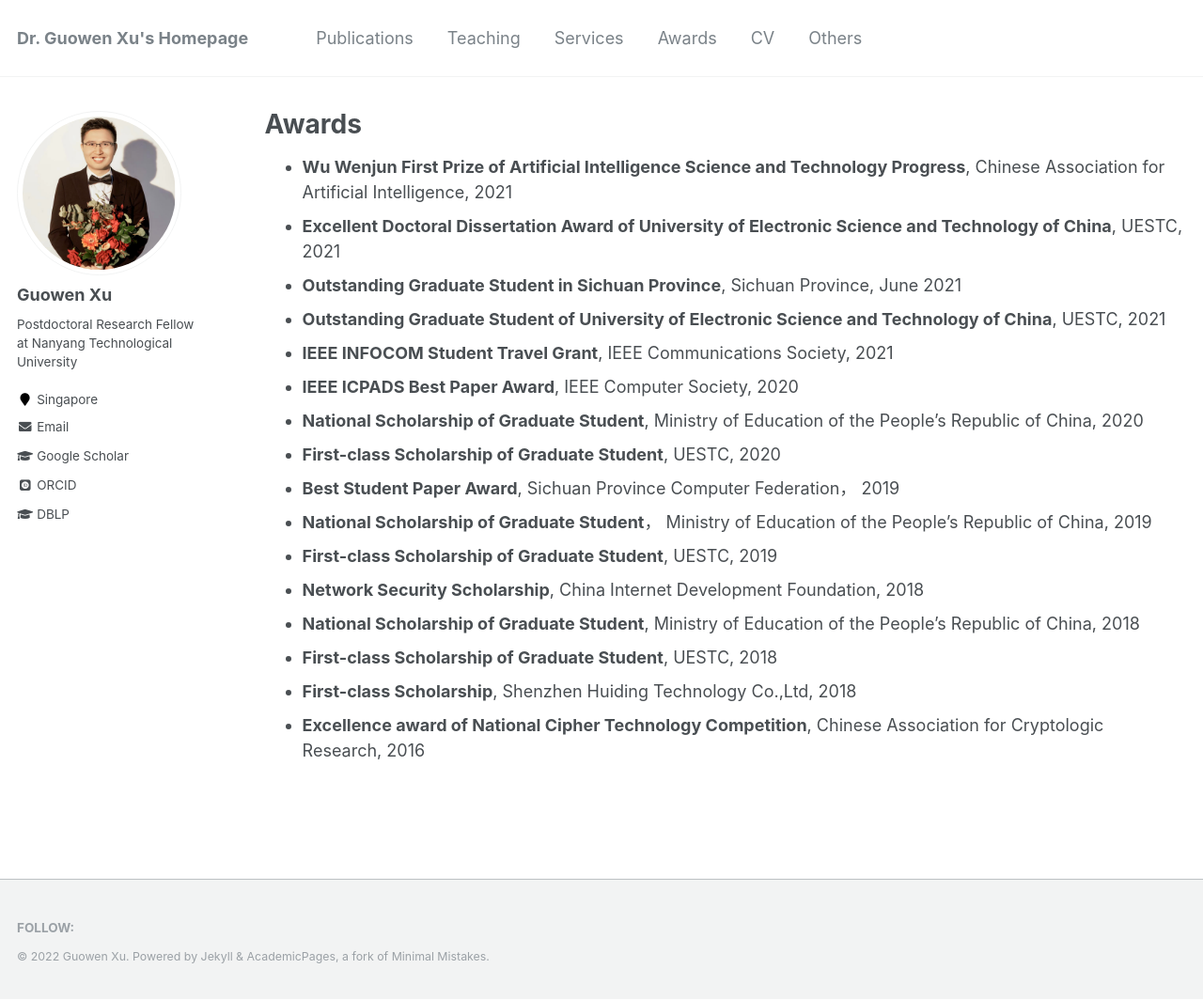
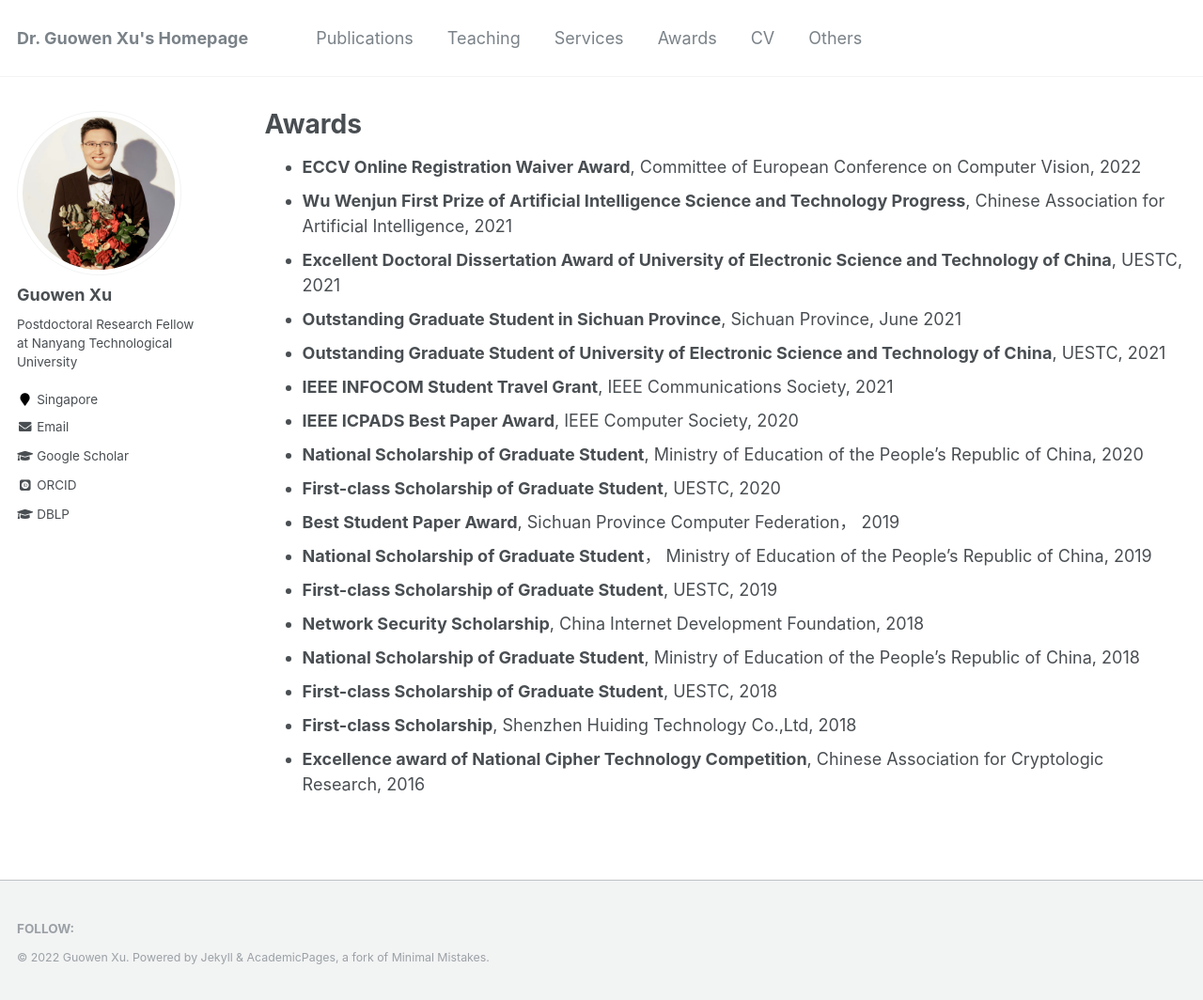
Before and after one commit to Guowen-xu/guowen-xu.github.io, a Jekyll site: the page built from _pages/awards.md, in a window 1280 px wide and 1064 px high. Shown: the whole window at 94% size. Built offline with Jekyll 4.4.1, drawn with Linux system fonts in a browser that asks for light colours; some web fonts are replaced.

Commit message:
Update awards.md

```diff
--- a/_pages/awards.md
+++ b/_pages/awards.md
@@ -5,6 +5,7 @@ permalink: /awards/
 author_profile: true
 ---
 
+*  **ECCV Online Registration Waiver Award**, Committee of European Conference on Computer Vision, 2022
 *  **Wu Wenjun First Prize of Artificial Intelligence Science and Technology Progress**, Chinese Association for Artificial Intelligence, 2021
 *  **Excellent Doctoral Dissertation Award of University of Electronic Science and Technology of China**,  UESTC, 2021
 * **Outstanding Graduate Student in Sichuan Province**, Sichuan Province, June 2021
```
